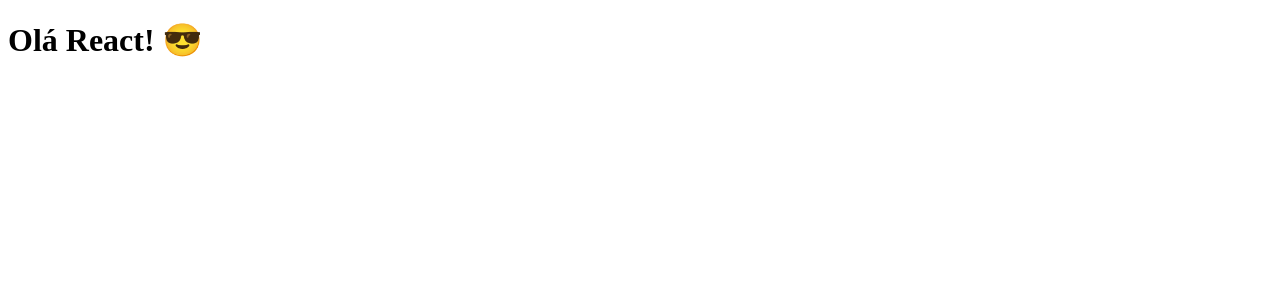
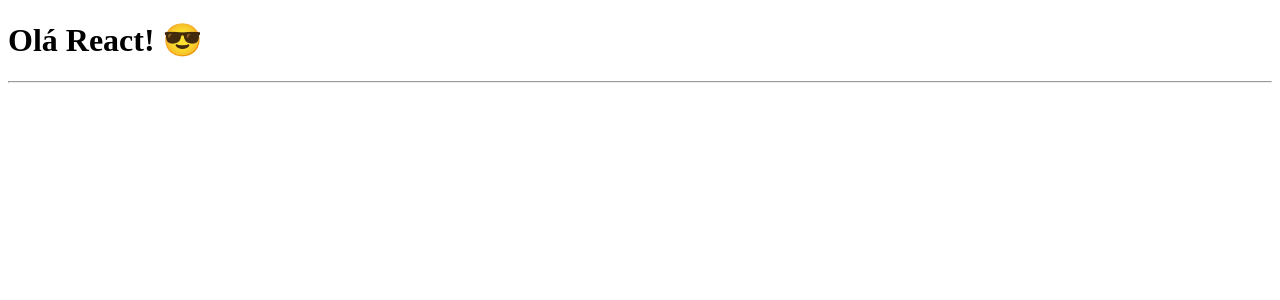
Before and after one commit to lucax13/react-fundamentos, a React (Vite) app: page / in a window 1280 px wide. Shown: the top 300 px of the page. Built offline with nearby package versions, Linux system fonts and the light colour scheme.

Commit message:
Adiciona header

```diff
--- a/src/App.tsx
+++ b/src/App.tsx
@@ -1,3 +1,10 @@
 export default function App() {
-  return <h1>Olá React! 😎</h1>;
+  // Comentário de uma linha
+  /* Comentário de múltiplas linhas */
+  return (
+    <header>
+      <h1>Olá React! 😎</h1>
+      <hr />
+    </header>
+  );
 }
```
